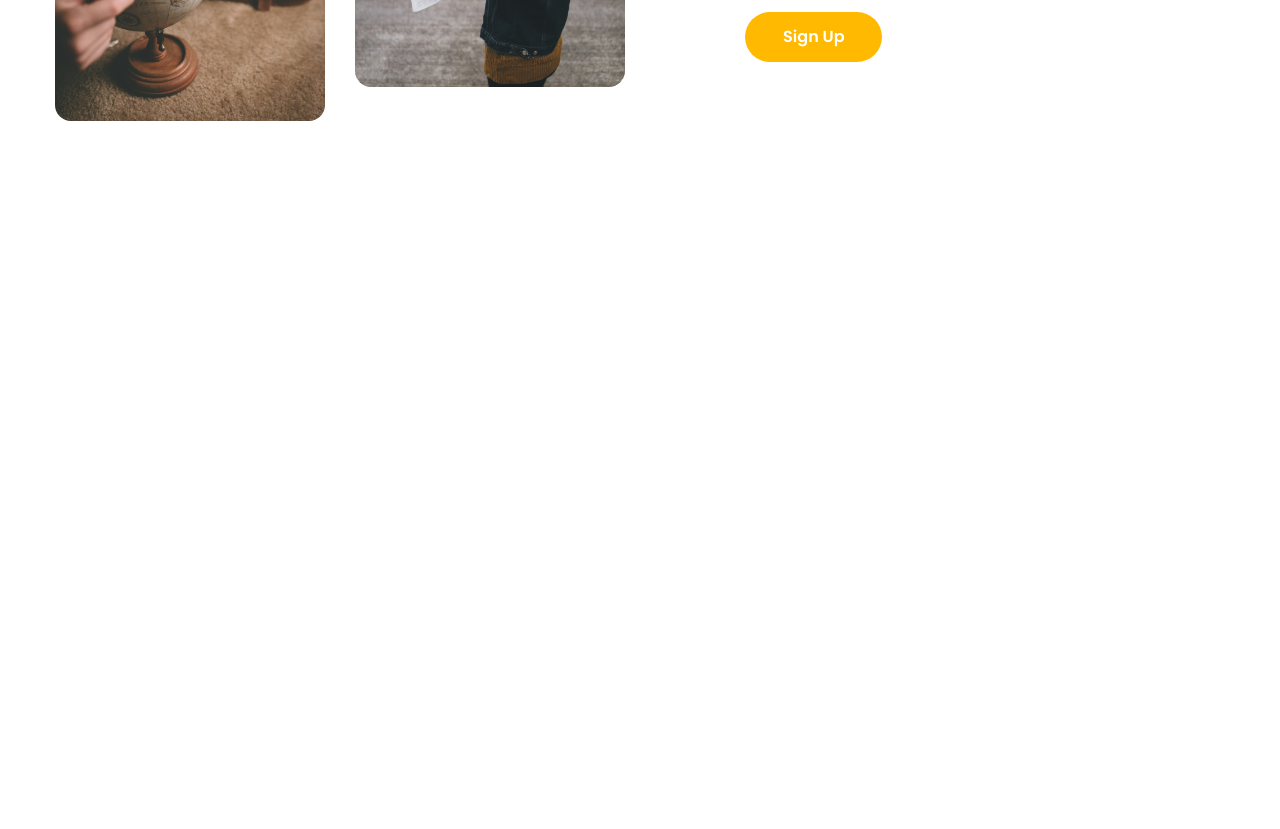
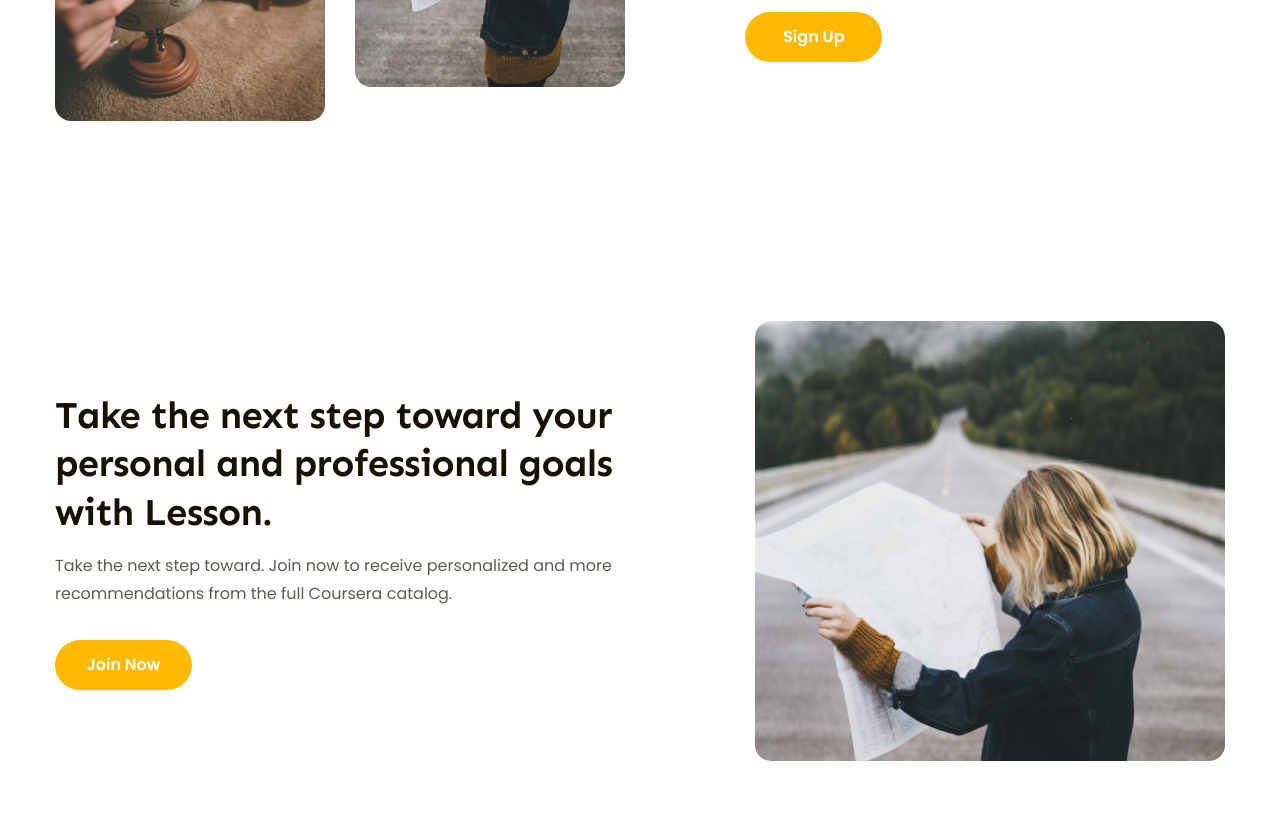
Before and after one commit to AnonymousPls/figma-to-html, a plain HTML site: page index.html in a window 1280 px wide. Shown: the part 2720-3549 px from the top of the page. Drawn offline with Linux system fonts and the light colour scheme.

Commit message:
Phần 11: Làm phần Features 2nd

```diff
--- a/assets/css/style.css
+++ b/assets/css/style.css
@@ -598,3 +598,23 @@
   height: 50px;
   background: var(--primary-color);
 }
+
+/* ============== Features 2 ============== */
+.features-2nd {
+  margin-top: 70px;
+  /* 200 - 65*2 = 70px (Do .feartures đã được set padding: 65px 0;) */
+}
+
+.features-2nd .body {
+  flex-direction: row-reverse;
+}
+
+.features-2nd .content {
+  width: 49%;
+}
+
+.features-2nd .images img {
+  width: 470px;
+  height: 440px;
+  object-fit: cover;
+}
--- a/index.html
+++ b/index.html
@@ -410,6 +410,33 @@
           <!-- .body>.images>img*2^.content -->
         </div>
       </div>
+
+      <!-- ============================================ -->
+      <!-- Code phần Features 2-->
+      <div class="features features-2nd">
+        <div class="main-content">
+          <div class="body">
+            <div class="images">
+              <img
+                src="./assets/img/learn2.jpg"
+                alt="Learner outcomes through our awesome platform"
+              />
+            </div>
+            <div class="content">
+              <h2 class="heading-lv2">
+                Take the next step toward your personal and professional goals
+                with Lesson.
+              </h2>
+              <p class="desc">
+                Take the next step toward. Join now to receive personalized and
+                more recommendations from the full Coursera catalog.
+              </p>
+              <a href="#!" class="btn cta-btn">Join Now</a>
+            </div>
+          </div>
+          <!-- .body>.images>img*2^.content -->
+        </div>
+      </div>
     </main>
   </body>
 </html>
```
